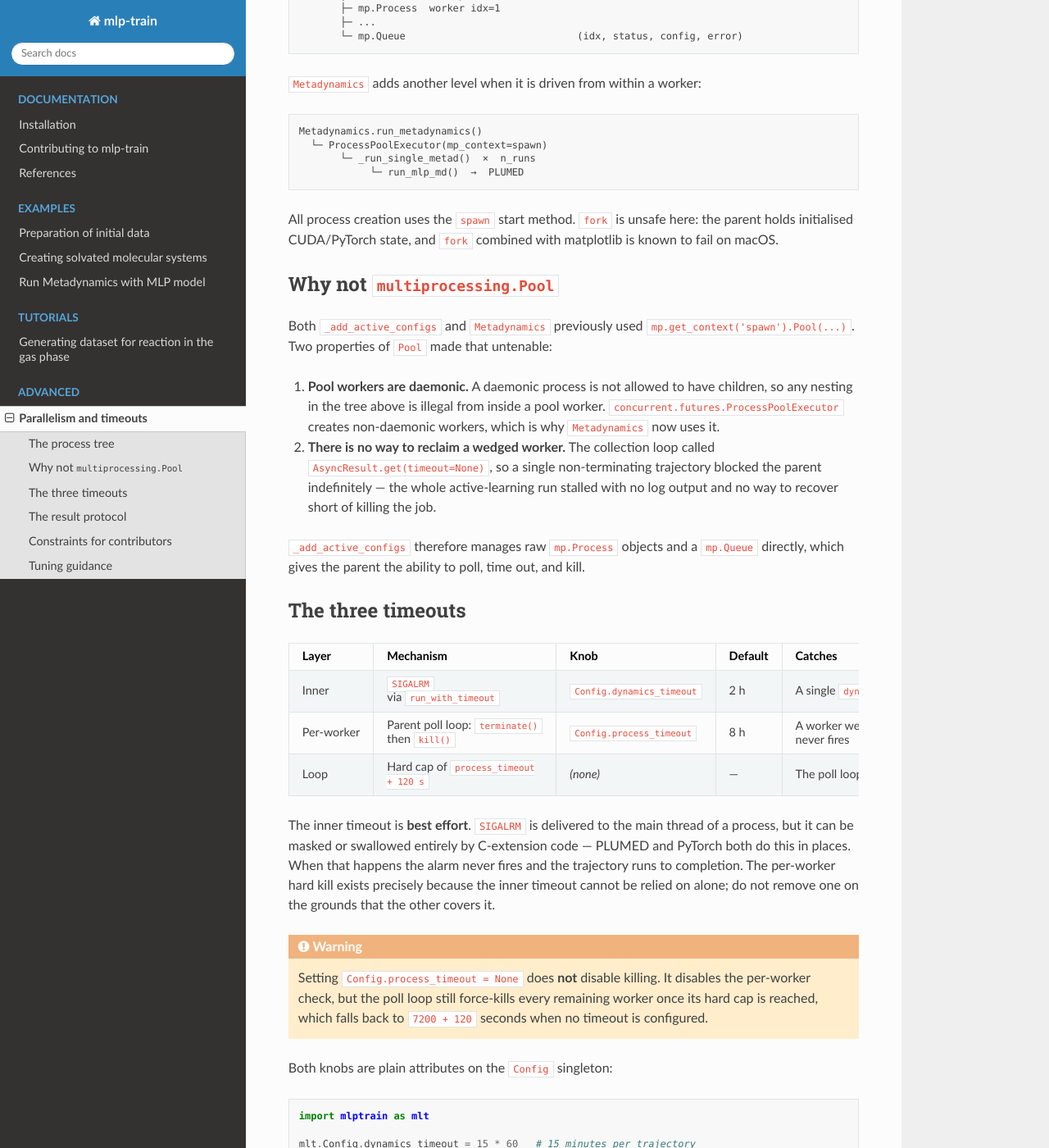
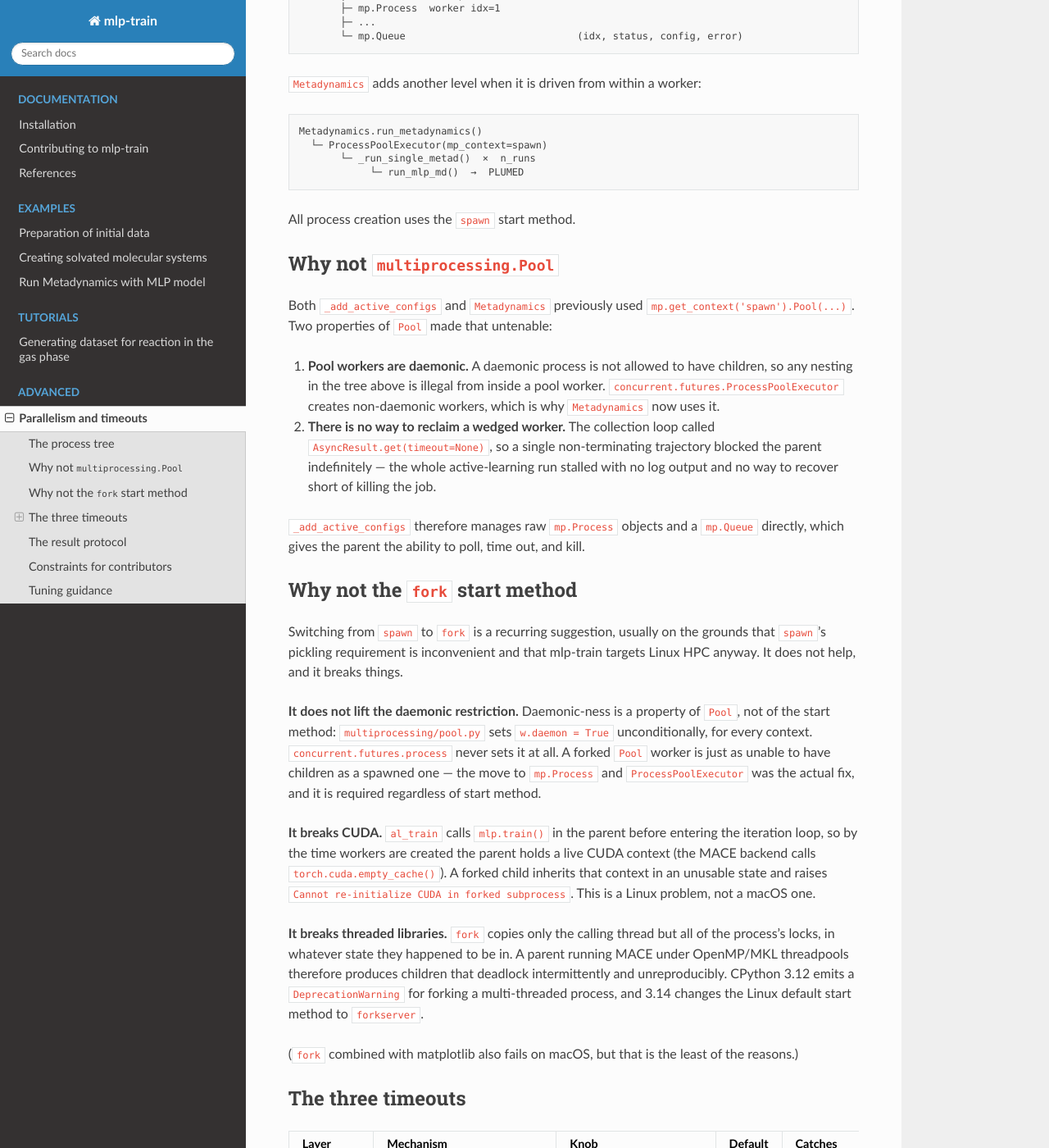
Before and after one commit to duartegroup/mlp-train, a Sphinx documentation site: the page built from docs/dev/parallelism.rst, in a window 1280 px wide and 1400 px high, scrolled down 489 px. Shown: the whole window at 82% size. Built offline with Sphinx 7.4.7 and the Read the Docs theme 3.1.0, drawn with Linux system fonts in a browser that asks for light colours; some of the changed text lies outside the part shown.

Commit message:
fix: Add clarificiation for fork usage and use of two-layered timeout

```diff
--- a/docs/dev/parallelism.rst
+++ b/docs/dev/parallelism.rst
@@ -35,9 +35,7 @@
            └─ _run_single_metad()  ×  n_runs
                 └─ run_mlp_md()  →  PLUMED
 
-All process creation uses the ``spawn`` start method. ``fork`` is unsafe
-here: the parent holds initialised CUDA/PyTorch state, and ``fork`` combined
-with matplotlib is known to fail on macOS.
+All process creation uses the ``spawn`` start method.
 
 =====================================
 Why not ``multiprocessing.Pool``
@@ -60,6 +58,39 @@
 ``_add_active_configs`` therefore manages raw ``mp.Process`` objects and a
 ``mp.Queue`` directly, which gives the parent the ability to poll, time out,
 and kill.
+
+====================================
+Why not the ``fork`` start method
+====================================
+
+Switching from ``spawn`` to ``fork`` is a recurring suggestion, usually on the
+grounds that ``spawn``'s pickling requirement is inconvenient and that
+mlp-train targets Linux HPC anyway. It does not help, and it breaks things.
+
+**It does not lift the daemonic restriction.** Daemonic-ness is a property of
+``Pool``, not of the start method: ``multiprocessing/pool.py`` sets
+``w.daemon = True`` unconditionally, for every context.
+``concurrent.futures.process`` never sets it at all. A forked ``Pool`` worker
+is just as unable to have children as a spawned one — the move to
+``mp.Process`` and ``ProcessPoolExecutor`` was the actual fix, and it is
+required regardless of start method.
+
+**It breaks CUDA.** ``al_train`` calls ``mlp.train()`` in the parent before
+entering the iteration loop, so by the time workers are created the parent
+holds a live CUDA context (the MACE backend calls
+``torch.cuda.empty_cache()``). A forked child inherits that context in an
+unusable state and raises ``Cannot re-initialize CUDA in forked subprocess``.
+This is a Linux problem, not a macOS one.
+
+**It breaks threaded libraries.** ``fork`` copies only the calling thread but
+all of the process's locks, in whatever state they happened to be in. A parent
+running MACE under OpenMP/MKL threadpools therefore produces children that
+deadlock intermittently and unreproducibly. CPython 3.12 emits a
+``DeprecationWarning`` for forking a multi-threaded process, and 3.14 changes
+the Linux default start method to ``forkserver``.
+
+(``fork`` combined with matplotlib also fails on macOS, but that is the least
+of the reasons.)
 
 =====================
 The three timeouts
@@ -96,6 +127,45 @@
 happens the alarm never fires and the trajectory runs to completion. The
 per-worker hard kill exists precisely because the inner timeout cannot be
 relied on alone; do not remove one on the grounds that the other covers it.
+
+Why both layers are needed
+--------------------------
+
+The inner timeout is not a faster version of the outer one, and the two are
+not interchangeable. Two reasons.
+
+**Only active learning has a parent watching.** ``run_mlp_md`` is called from
+five places, and the poll loop covers exactly one of them:
+
+.. list-table::
+   :header-rows: 1
+   :widths: 46 54
+
+   * - Call site
+     - Bounded by
+   * - ``_gen_active_config`` (``training/active.py``)
+     - Inner timeout **and** the parent poll loop
+   * - ``Metadynamics._run_single_metad``
+     - Inner timeout only — ``future.result()`` takes no timeout
+   * - ``Metadynamics._get_width_for_single``
+     - Inner timeout only — ``AsyncResult.get()`` takes no timeout
+   * - ``UmbrellaSampling._run_individual_window``
+     - Inner timeout only — ``AsyncResult.get()`` takes no timeout
+   * - ``TauCalculator._calculate_single``
+     - Inner timeout only — no worker process at all
+
+Deleting the inner timeout would re-open the original hang for metadynamics,
+umbrella sampling, width estimation and τ_acc. Those four sites have no
+parent-side kill; closing that gap is unfinished work.
+
+**A timeout returns, a kill does not.** When the inner timeout fires,
+``run_mlp_md`` unwinds normally: ``work_in_tmp_dir``'s ``finally`` block still
+copies ``kept_substrings`` (``.traj``, ``.dat``) back out of the temporary
+directory, and ``PlumedCalculator.finalize()`` still runs. A ``SIGKILL`` from
+the parent loses both — the temp directory is orphaned, ``keep_al_trajs``
+produces nothing for that worker, and the ``HILLS`` file it was writing never
+arrives for bias inheritance. The per-worker kill is the backstop for when the
+graceful path fails, not the preferred path.
 
 .. warning::
 
```
